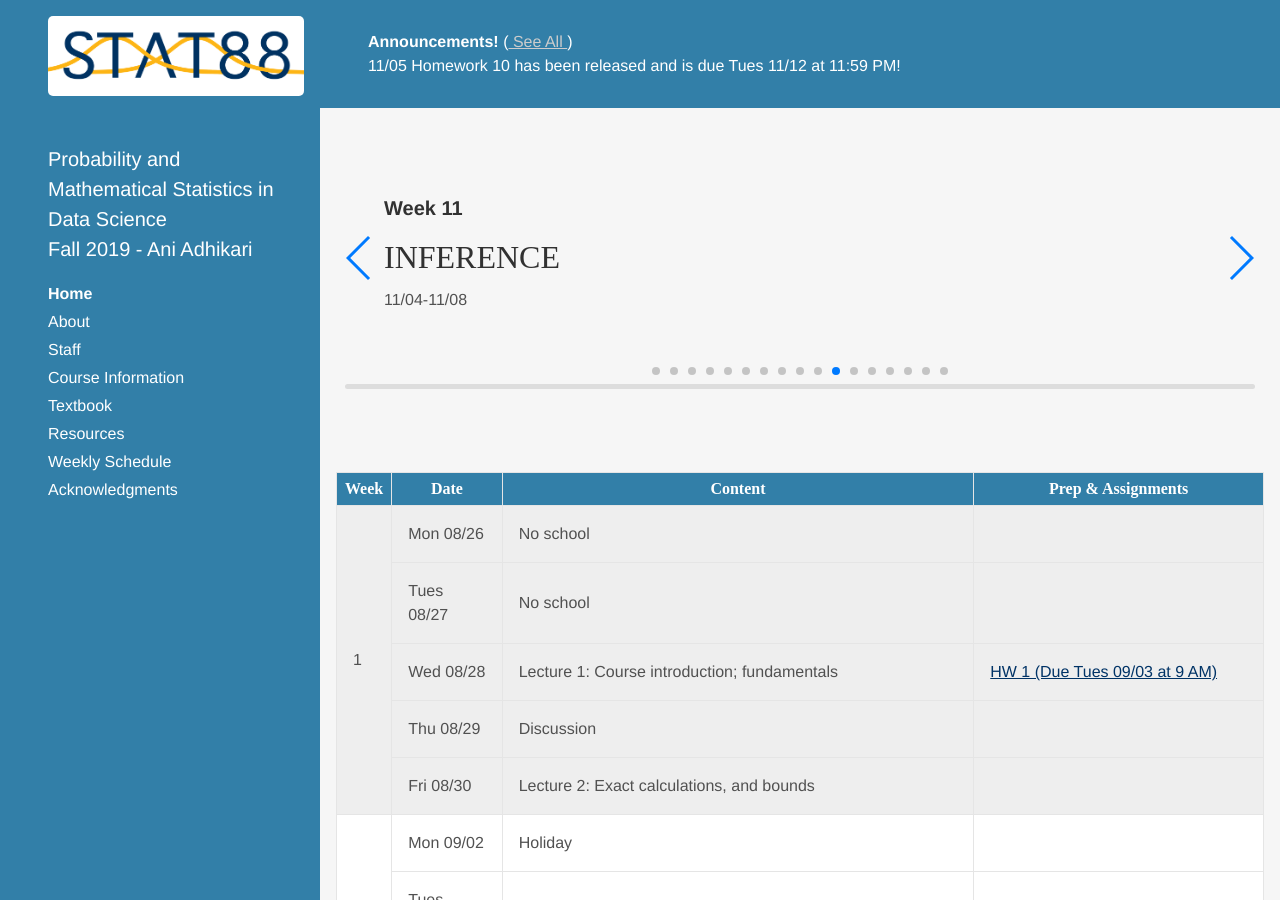
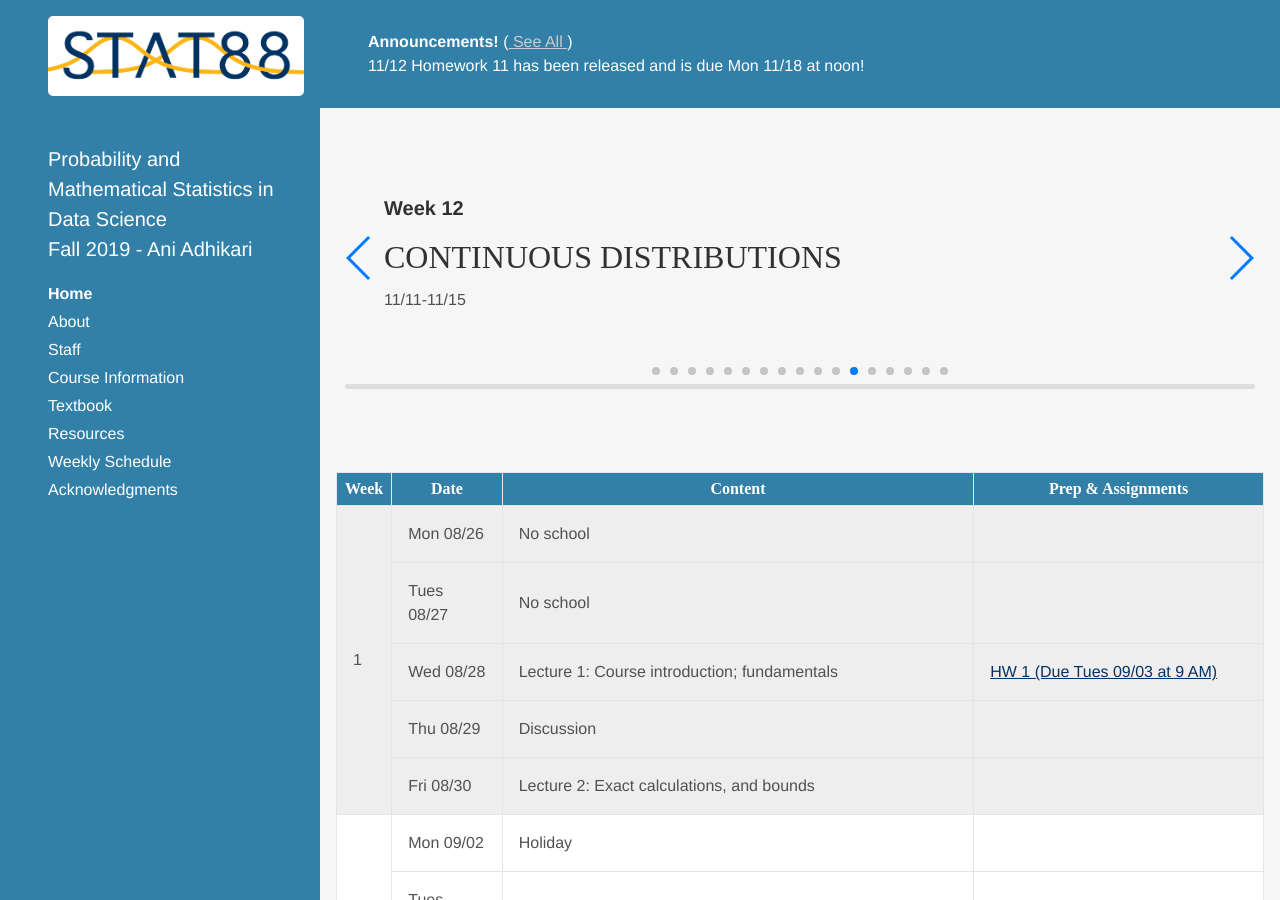
Before and after one commit to stat88/stat88.github.io, a Jekyll site: the page built from index.html, in a window 1280 px wide and 900 px high. Built offline with Jekyll 4.4.1, drawn with Linux system fonts in a browser that asks for light colours; some web fonts are replaced; the list of posts is cut into pages by our own code.

Commit message:
Adding homework 11

```diff
--- a/_data/announcements.yml
+++ b/_data/announcements.yml
@@ -1,5 +1,5 @@
 # - 8/28 - Welcome to the first day of lectures! Remember to come to section tomorrow (Th 8/29) too!
-- 11/05 Homework 10 has been released and is due Tues 11/12 at 11:59 PM!
+- 11/12 Homework 11 has been released and is due Mon 11/18 at noon!
 #- 10/27 - Homework 8's deadline has been extended to Tues 10/29 at 11:59 PM. There is no lecture on Monday 10/28
 #- 9/30 - Homework 6 has been released and is due Mon 10/7 at noon!
 #- 9/1 - Have a wonderful 3 day weekend! There will be no lecture or office hours on Mon 9/2
--- a/_data/syllabus2.yml
+++ b/_data/syllabus2.yml
@@ -217,6 +217,7 @@ weeks:
       content: "Discussion"
       assignments:
         - name: HW 11 (Due Mon 11/18 at noon)
+          url: http://prob140.datahub.berkeley.edu/hub/user-redirect/git-pull?repo=https://github.com/stat88/content-fa19&branch=master&subPath=hw/Homework_11.ipynb
     - date: Wed 11/13
       content: "Lecture 29: Probability density"
     - date: Thu 11/14
--- a/_includes/agenda.html
+++ b/_includes/agenda.html
@@ -52,7 +52,7 @@
         prevButton: '.swiper-button-prev',
       direction: 'horizontal',
       loop: false,
-      initialSlide: 10
+      initialSlide: 11
     })
   });
   </script>
```
